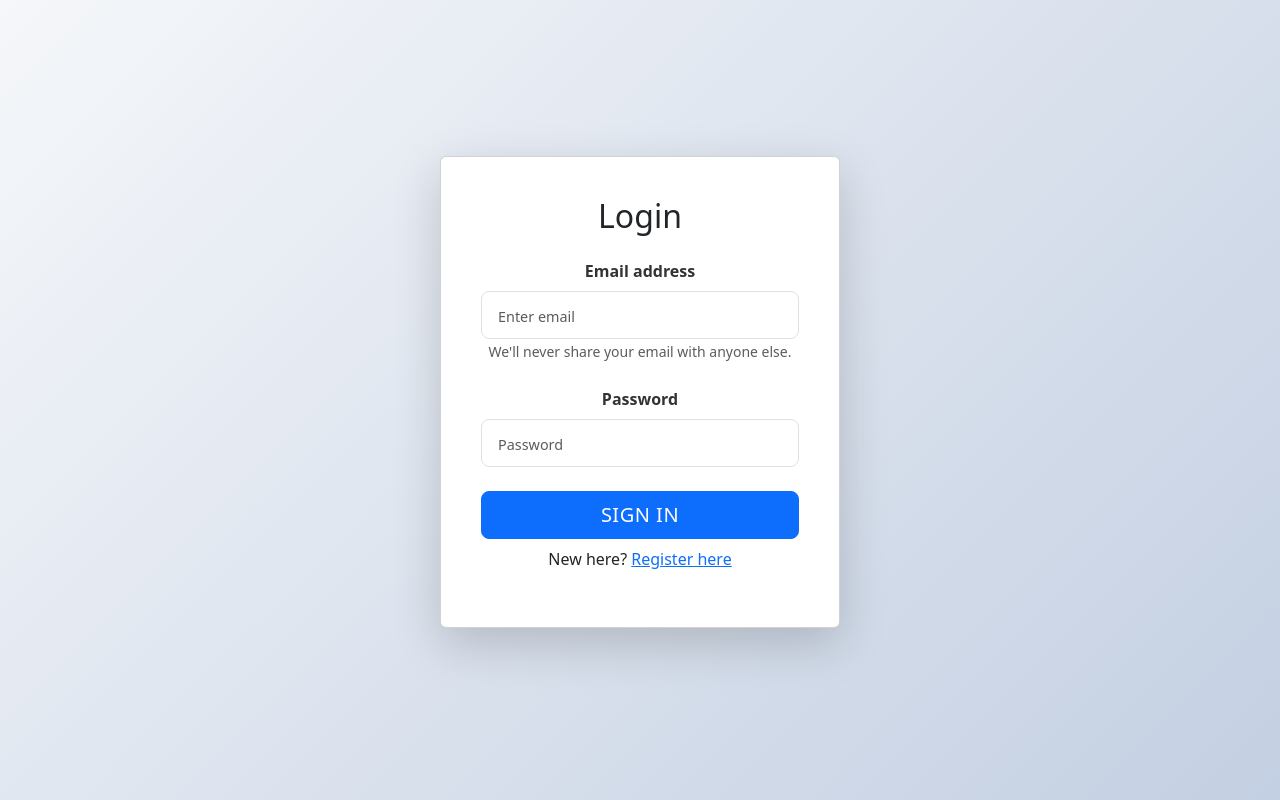
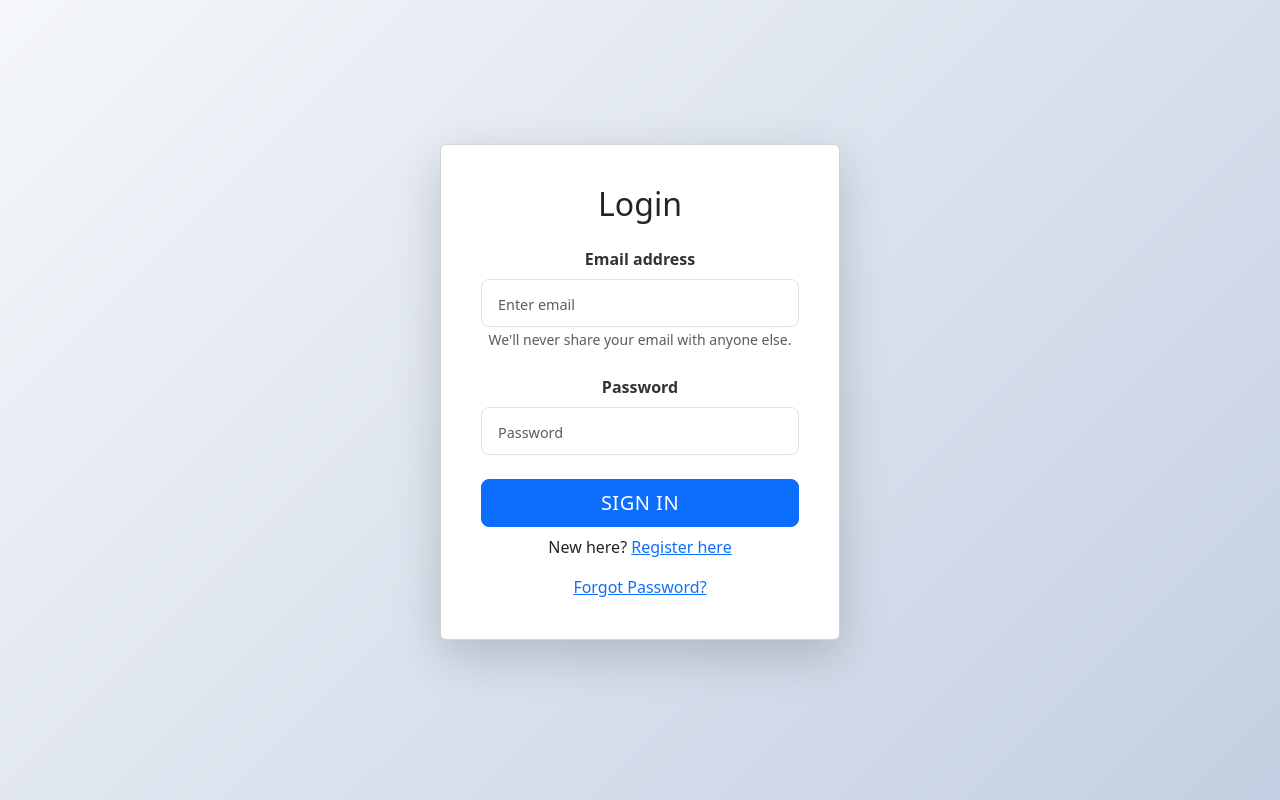
Before and after one commit to Elietannous1/restaurant-pos-frontend, a React (Vite) app: page / in a window 1280 px wide. Built offline with nearby package versions, Linux system fonts and the light colour scheme; no server answers.

Commit message:
feat(auth): add Forgot Password? link to login page

```diff
--- a/src/pages/Login.jsx
+++ b/src/pages/Login.jsx
@@ -79,6 +79,9 @@ export default function Login() {
                 </Link>
               </p>
             </Form>
+            <div className="text-center mt-3">
+              <a href="/account-recovery">Forgot Password?</a>
+            </div>
           </Card.Body>
         </Card>
       </Container>
```
